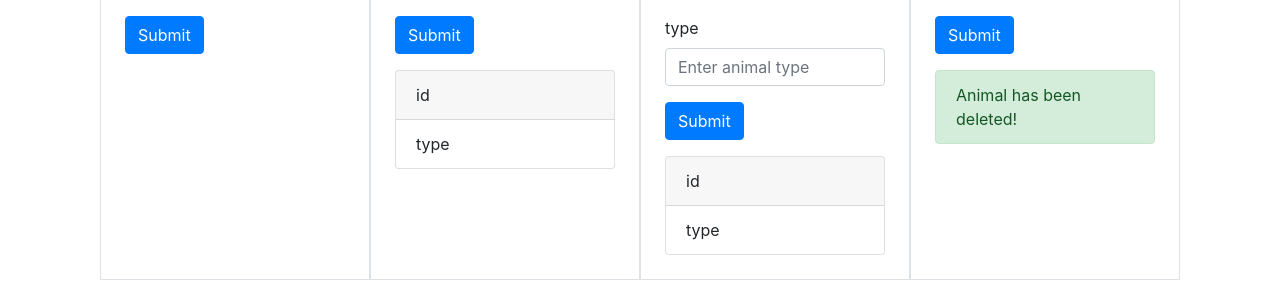
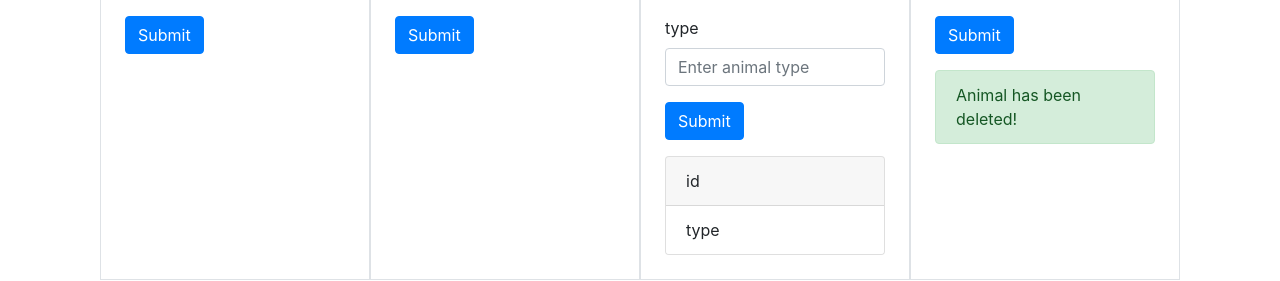
Before and after one commit to krios2146/animal-chipping-api, an Angular app in the folder animal-chipping-front/: page /animal-type in a window 1280 px wide. Shown: the part 274-555 px from the top of the page. Built offline with nearby package versions, Linux system fonts and the light colour scheme.

Commit message:
feat: add logic to the add animal type form

```diff
--- a/animal-chipping-front/src/app/animal-type/animal-type.component.html
+++ b/animal-chipping-front/src/app/animal-type/animal-type.component.html
@@ -18,17 +18,17 @@
 
     <div class="container border p-4">
         <h3>Add an Animal type</h3>
-        <form>
+        <form [formGroup]="addForm" (ngSubmit)="addAnimalType()">
             <div class="form-group">
                 <label for="type">type</label>
-                <input type="text" class="form-control" id="type" name="type" placeholder="Enter animal type">
+                <input type="text" class="form-control" id="type" formControlName="type" placeholder="Enter animal type">
             </div>
             <button type="submit" class="btn btn-primary">Submit</button>
         </form>
-        <div class="card mt-3">
-            <div class="card-header">id</div>
+        <div class="card mt-3" *ngIf="addedAnimalType">
+            <div class="card-header">id: {{addedAnimalType.id}}</div>
             <ul class="list-group list-group-flush">
-                <li class="list-group-item">type</li>
+                <li class="list-group-item">type: {{addedAnimalType.type}}</li>
             </ul>
         </div>
     </div>
--- a/animal-chipping-front/src/app/animal-type/animal-type.component.ts
+++ b/animal-chipping-front/src/app/animal-type/animal-type.component.ts
@@ -3,6 +3,7 @@ import { FormBuilder, FormGroup, Validators } from '@angular/forms';
 import { AnimalTypeService } from '../service/animal-type.service';
 import { AnimalTypeResponse } from '../model/animal-type/animal-type-response';
 import { HttpErrorResponse } from '@angular/common/http';
+import { AnimalTypeRequest } from '../model/animal-type/animal-type-request';
 
 @Component({
   selector: 'app-animal-type',
@@ -11,12 +12,18 @@ import { HttpErrorResponse } from '@angular/common/http';
 })
 export class AnimalTypeComponent {
   findForm: FormGroup;
+  addForm: FormGroup;
 
   foundedAnimalType: AnimalTypeResponse | undefined;
+  addedAnimalType: AnimalTypeResponse | undefined;
 
   constructor(private formBuilder: FormBuilder, private animalTypeService: AnimalTypeService) {
     this.findForm = this.formBuilder.group({
       typeId: [null, Validators.required]
+    })
+
+    this.addForm = this.formBuilder.group({
+      type: [null, Validators.required]
     })
   }
 
@@ -31,4 +38,22 @@ export class AnimalTypeComponent {
       }
     );
   }
+
+  addAnimalType() {
+    const request: AnimalTypeRequest = this.getRequestFromForm(this.addForm);
+    this.animalTypeService.createAnimalType(request).subscribe(
+      (response: AnimalTypeResponse) => {
+        this.addedAnimalType = response;
+      },
+      (error: HttpErrorResponse) => {
+        alert(error.message);
+      }
+    );
+  }
+
+  private getRequestFromForm(animalTypeForm: FormGroup): AnimalTypeRequest {
+    return {
+      type: animalTypeForm.get('type')?.value
+    };
+  }
 }
```
